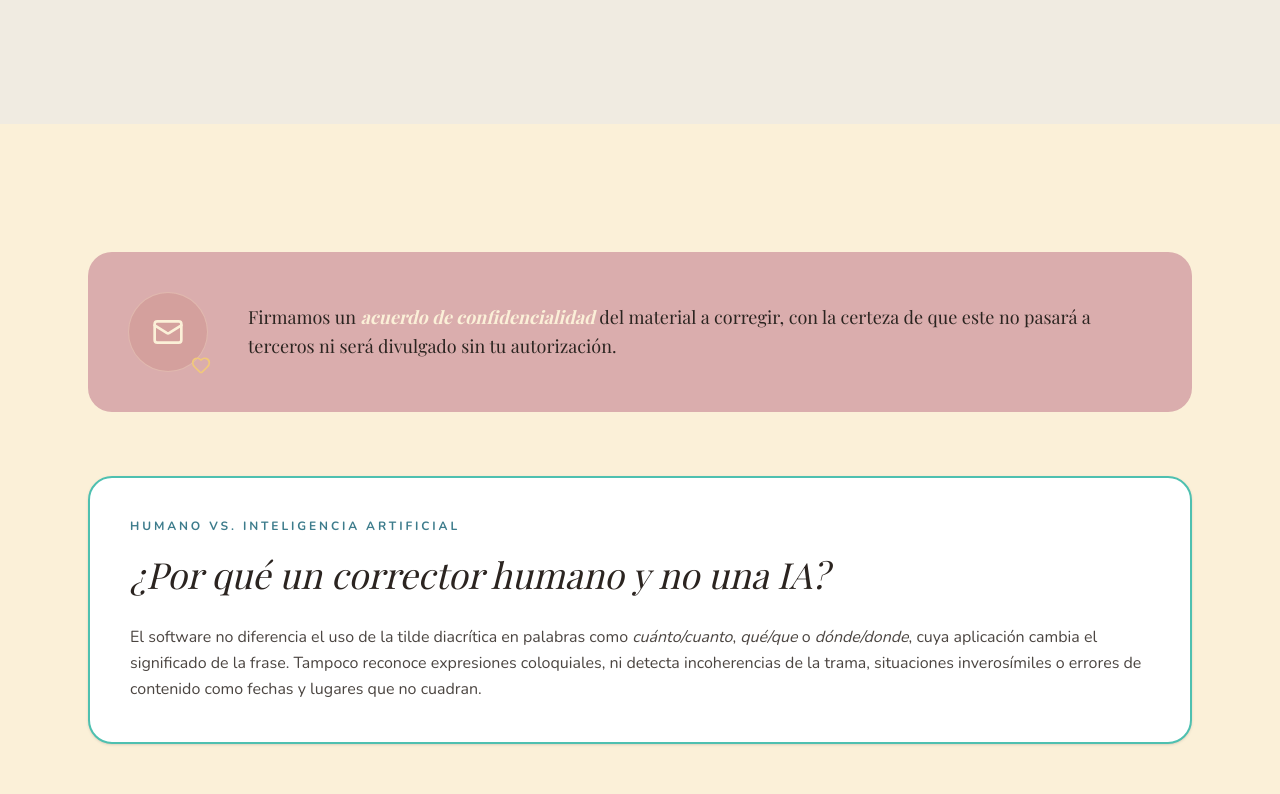
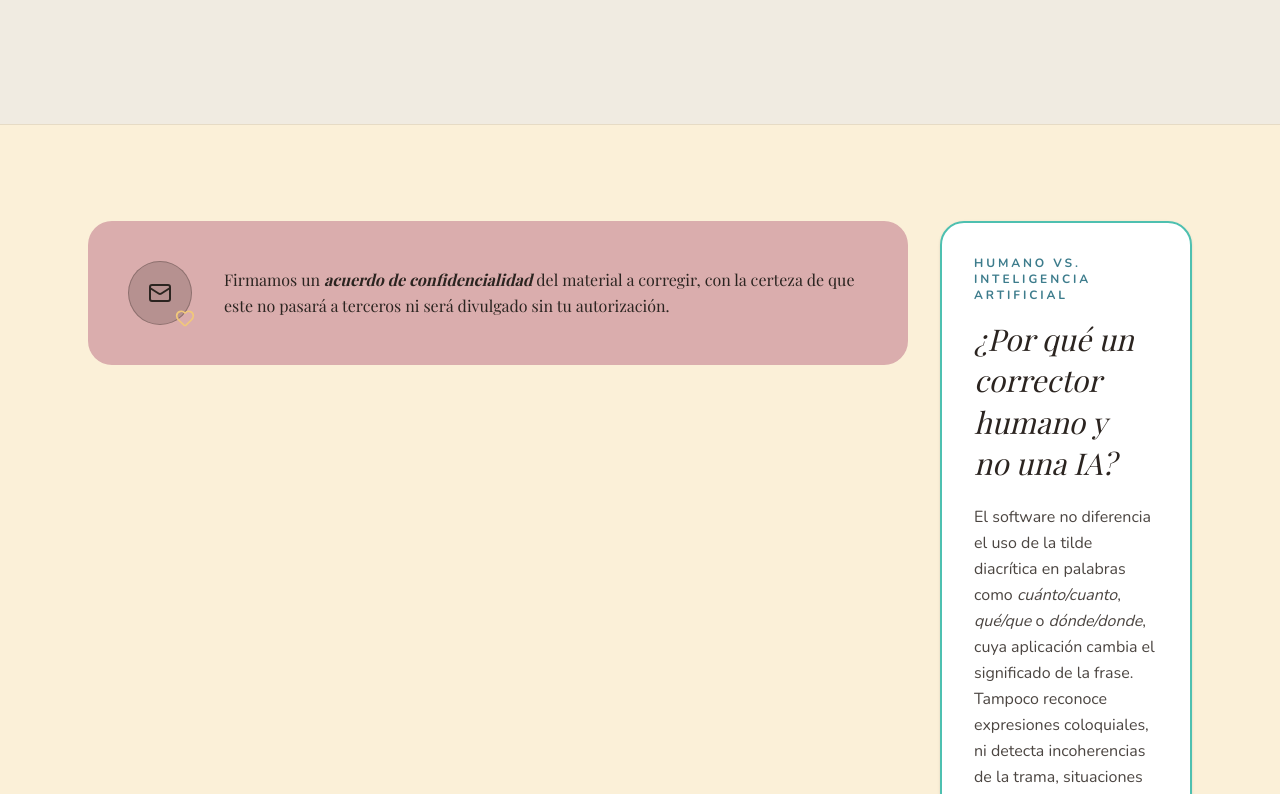
Before and after one commit to Airhonreality/Web-correctora, a Next.js app in the folder sitio-web/: page / in a window 1280 px wide. Shown: the part 3120-3914 px from the top of the page. Built offline with nearby package versions, Linux system fonts and the light colour scheme; no server answers; the database is empty; a web font is replaced by a local one.

Commit message:
feat(home): confidencialidad e IA lado a lado, sección compacta sin espacios vacíos

```diff
--- a/sitio-web/app/page.tsx
+++ b/sitio-web/app/page.tsx
@@ -272,33 +272,36 @@ export default async function Home() {
       </section>
 
       {/* D. Banner de confidencialidad + sección IA */}
-      <section className="bg-cream py-24 sm:py-32">
+      {/* Banner confidencialidad (izquierda, horizontal) + IA (derecha, vertical) */}
+      <section className="bg-cream py-16 sm:py-24 border-t border-ink/10">
         <Container className="max-w-6xl">
-
-          {/* Banner confidencialidad */}
-          <section className="bg-banner-confidencialidad rounded-3xl p-6 sm:p-10 text-ink mb-10 sm:mb-16 flex flex-col sm:flex-row items-center gap-6 sm:gap-10">
+          <div className="grid gap-8 lg:grid-cols-4 items-start">
+            {/* Columna izquierda: confidencialidad (horizontal) */}
+            <section
+              className="lg:col-span-3 bg-banner-confidencialidad rounded-3xl p-6 sm:p-10 text-ink flex flex-col sm:flex-row items-center gap-6 sm:gap-8"
+            >
               <div className="flex-shrink-0 sm:flex-shrink-0">
-              <div className="relative inline-flex items-center justify-center w-16 h-16 sm:w-20 sm:h-20 rounded-full bg-terracotta/20 border border-cream/30">
-                <Mail className="h-6 w-6 sm:h-8 sm:w-8 text-cream" aria-hidden="true" />
+                <div className="relative inline-flex items-center justify-center w-14 h-14 sm:w-16 sm:h-16 rounded-full bg-ink/20 border border-ink/30">
+                  <Mail className="h-5 w-5 sm:h-6 sm:w-6 text-ink" aria-hidden="true" />
                   <Heart className="absolute -right-1 -bottom-1 h-4 w-4 sm:h-5 sm:w-5 text-gold" aria-hidden="true" />
                 </div>
               </div>
               <div className="flex-1">
-              <p className="font-display text-base sm:text-lg leading-relaxed">
-                Firmamos un <strong className="text-cream font-bold italic">acuerdo de confidencialidad</strong> del material a corregir, con la certeza de que este no pasará a terceros ni será divulgado sin tu autorización.
+                <p className="font-display text-sm sm:text-base leading-relaxed">
+                  Firmamos un <strong className="text-ink font-bold italic">acuerdo de confidencialidad</strong> del material a corregir, con la certeza de que este no pasará a terceros ni será divulgado sin tu autorización.
                 </p>
               </div>
             </section>
 
-          {/* Sección IA compacta */}
-          <article className="flex flex-col rounded-3xl border-2 border-teal bg-white p-8 shadow-sm sm:p-10">
-            <p className="text-xs font-bold uppercase tracking-[0.24em] text-teal-dark">
+            {/* Columna derecha: IA (rectángulo vertical) */}
+            <article className="lg:col-span-1 flex flex-col rounded-3xl border-2 border-teal bg-white p-6 sm:p-8 shadow-sm">
+              <p className="text-xs font-bold uppercase tracking-[0.24em] text-teal-dark mb-2 sm:mb-4">
                 Humano vs. Inteligencia artificial
               </p>
-            <h2 className="mt-4 font-display text-3xl italic leading-snug text-ink sm:text-4xl">
+              <h2 className="mt-0 mb-3 font-display text-2xl sm:text-3xl italic leading-snug text-ink">
                 ¿Por qué un corrector humano y no una IA?
               </h2>
-            <p className="mt-6 text-base leading-relaxed text-ink/85">
+              <p className="mt-2 text-sm sm:text-base leading-relaxed text-ink/85">
                 El software no diferencia el uso de la tilde diacrítica en
                 palabras como <em>cuánto/cuanto</em>, <em>qué/que</em> o{" "}
                 <em>dónde/donde</em>, cuya aplicación cambia el significado de
@@ -307,7 +310,7 @@ export default async function Home() {
                 de contenido como fechas y lugares que no cuadran.
               </p>
             </article>
-
+          </div>
         </Container>
       </section>
 
```
Lines whose indentation alone changed are shown as unchanged.
